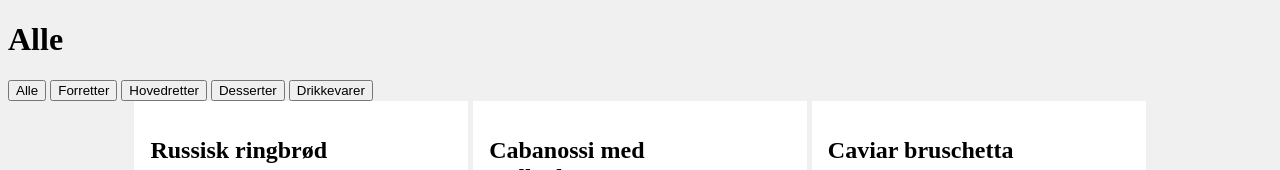
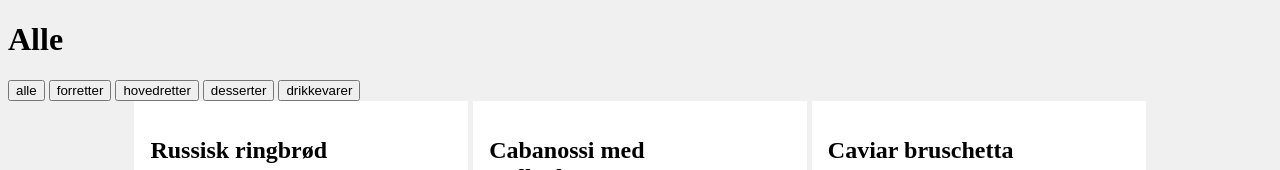
Before and after one commit to mskovn/Babushka, a plain HTML site: page index.html in a window 1280 px wide. Shown: the top 170 px of the page. Drawn offline with Linux system fonts and the light colour scheme.

Commit message:
småting

```diff
--- a/index.html
+++ b/index.html
@@ -39,11 +39,11 @@
     <header>
         <h1></h1>
         <nav>
-            <button class="menu-item" data-kategori="Alle">Alle</button>
-            <button class="menu-item" data-kategori="forretter">Forretter</button>
-            <button class="menu-item" data-kategori="hovedretter">Hovedretter</button>
-            <button class="menu-item" data-kategori="desserter">Desserter</button>
-            <button class="menu-item" data-kategori="drikkevarer">Drikkevarer</button>
+            <button class="menu-item" data-kategori="alle">alle</button>
+            <button class="menu-item" data-kategori="forretter">forretter</button>
+            <button class="menu-item" data-kategori="hovedretter">hovedretter</button>
+            <button class="menu-item" data-kategori="desserter">desserter</button>
+            <button class="menu-item" data-kategori="drikkevarer">drikkevarer</button>
         </nav>
     </header>
 
```
